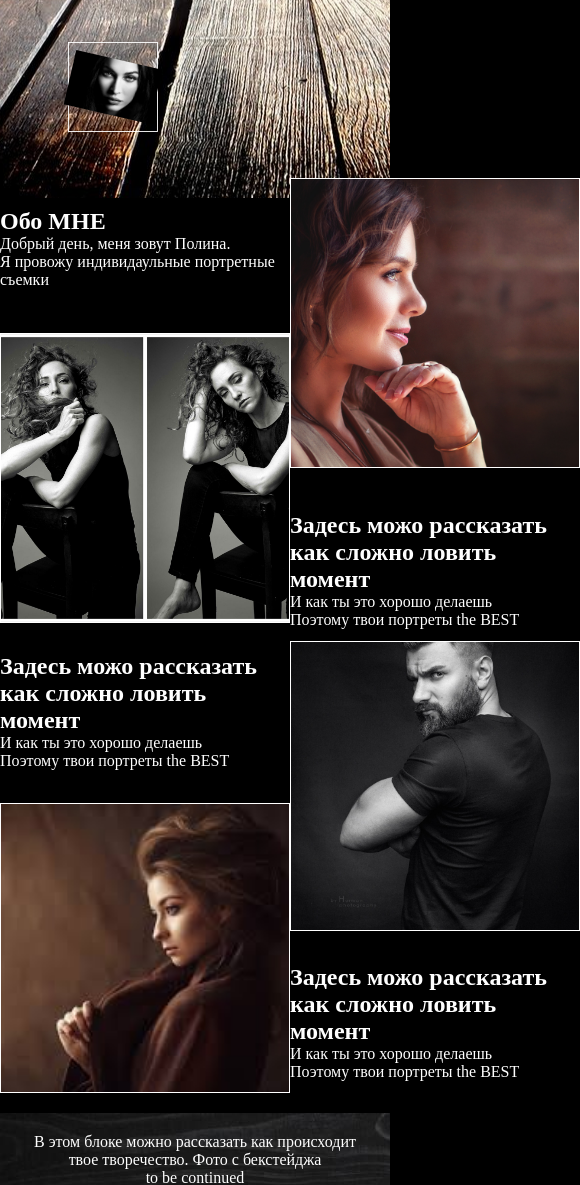
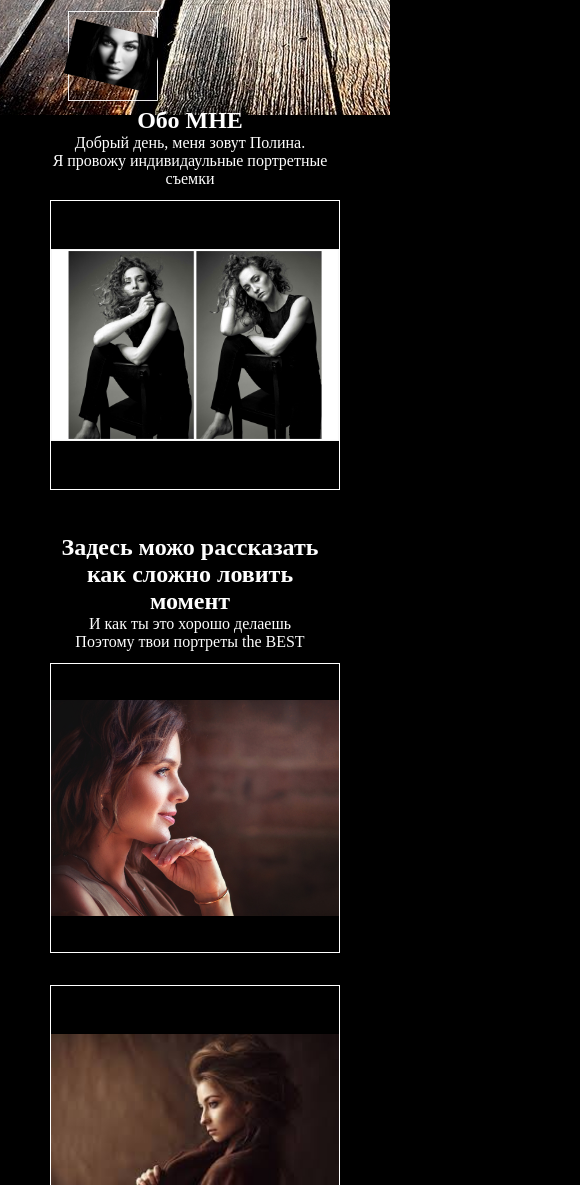
Before and after one commit to uristinjava/portfolio_for_foto, a plain HTML site: page index.html in a window 390 px wide. Shown: the part 815-2000 px from the top of the page, 580 px wide, since content can reach past the window. Drawn offline with nearby package versions, Linux system fonts and the light colour scheme.

Commit message:
second_block_mobile

```diff
--- a/css/index.css
+++ b/css/index.css
@@ -286,6 +286,7 @@
     color: #fefefe;
     margin-top: -20px;
 
+
 }
 
 .about_conteiner {
@@ -294,8 +295,7 @@
     margin: 0 auto;
     padding: 0;
     display: flex;
-
-
+    /* flex-direction: column; */
 }
 
 .about_section {
@@ -312,6 +312,7 @@
 
 .about_header {
     margin: 12px 0;
+    max-width: 280px;
 }
 
 .adout_img {
@@ -321,7 +322,7 @@
 }
 
 .adout_img img {
-    object-fit: cover;
+    object-fit: contain;
     width: 100%;
     height: 100%;
 }
@@ -389,6 +390,11 @@
 }
 
 @media (max-width:410px) {
+
+    .main {
+        min-height: 60vh;
+    }
+
     .main_photo {
         grid-template-columns: 1fr 1fr;
         grid-template-rows: repeat(6, 1fr);
@@ -416,6 +422,7 @@
     }
 
     .img_camara {
+        margin-top: 20px;
         width: none;
         flex-direction: column;
     }
@@ -429,4 +436,13 @@
     .offer_text {
         font-size: 1rem;
     }
+
+    .about_conteiner {
+        flex-direction: column;
+        gap: 2rem;
+    }
+
+    .about_header {
+        text-align: center;
+    }
 }
--- a/index.html
+++ b/index.html
@@ -108,6 +108,7 @@
         <div class="about" id="about">
             <div class="about_conteiner">
                 <div class="about_section">
+                    <div class="about_item">
                         <div class="about_header">
                             <h2>
                                 Обо МНЕ
@@ -122,7 +123,7 @@
                             <img src="img/about_img.jpg" alt="">
                         </div>
                     </div>
-                <div class="about_section second_section">
+                    <div class="about_item">
                         <div class="about_header">
                             <h2>
                                 Задесь можо рассказать <br> как сложно ловить момент
@@ -139,8 +140,7 @@
                     </div>
 
                 </div>
-            <div class="about_conteiner">
-                <div class="about_section">
+                <div class="about_section second_section">
                     <div class="abuot_item">
                         <div class="about_header">
                             <h2>
@@ -153,16 +153,14 @@
                         </div>
 
                         <div class="adout_img">
-                            <img src="img/about_3.jpeg" alt="">
+                            <img src="img/about_img_4.jpg" alt="">
                         </div>
                     </div>
-
-                </div>
-                <div class="about_section second_section">
                     <div class="abuot_item">
 
                         <div class="adout_img">
-                            <img src="img/about_img_4.jpg" alt="">
+
+                            <img src="img/about_3.jpeg" alt="">
                         </div>
                         <div class="about_header">
                             <h2>
@@ -175,9 +173,12 @@
                         </div>
 
                     </div>
+
                 </div>
 
+
             </div>
+
         </div>
 
         <div class="profile">
```
Lines whose indentation alone changed are shown as unchanged.
